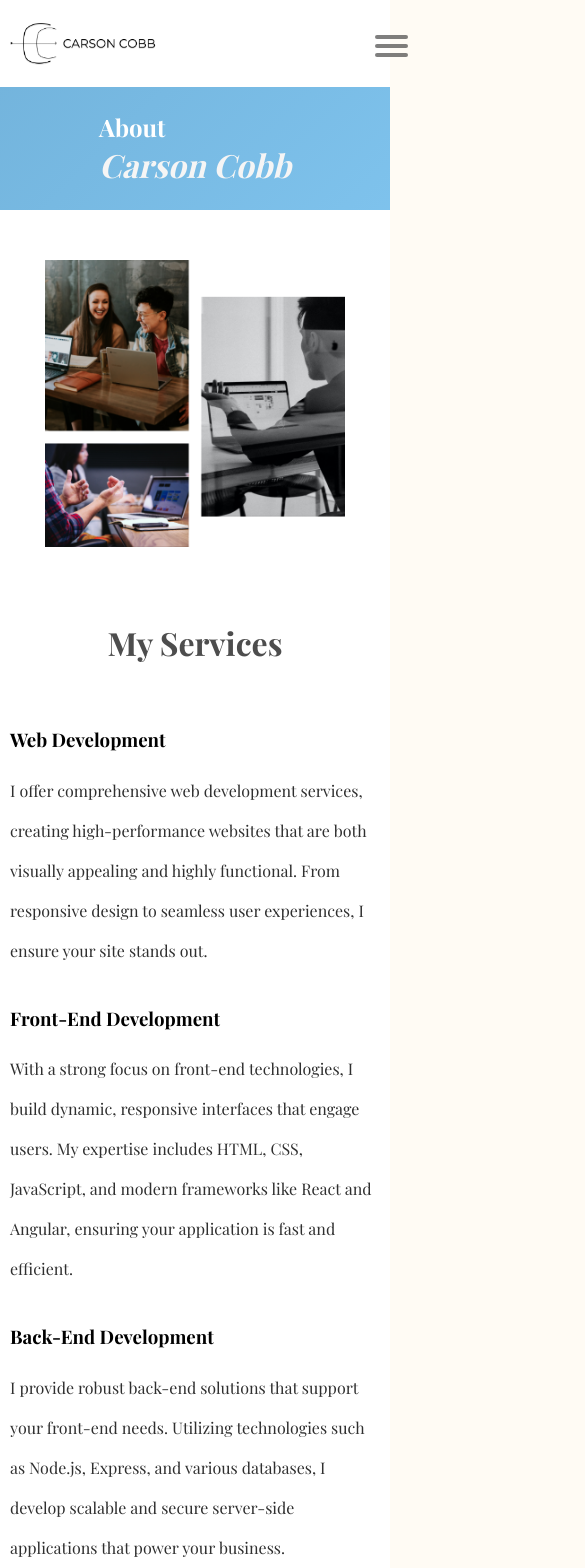
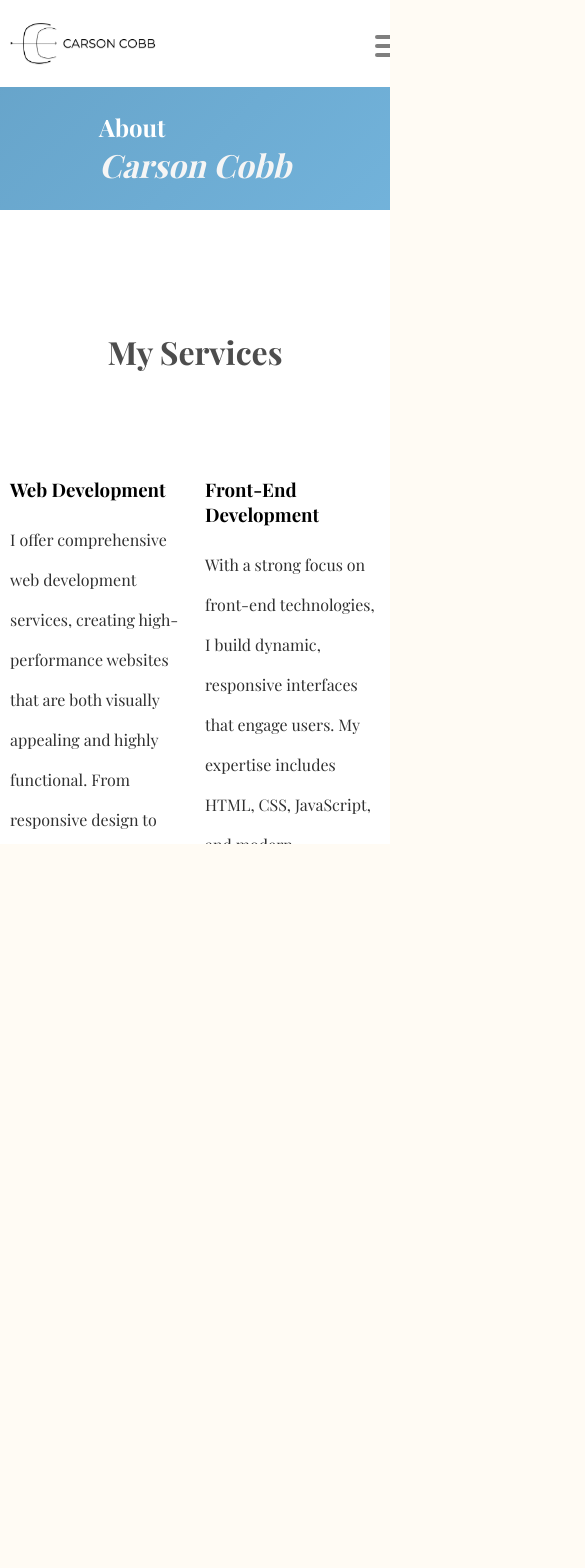
Before and after one commit to carsonbcobb/PortfolioV2, a React (Create React App) app: page /about in a window 390 px wide. Shown: the top 1568 px of the page, 585 px wide, since content can reach past the window. After the commit the page ends 844 px from the top, so only its background shows below. Built offline with nearby package versions, Linux system fonts and the light colour scheme; a web font is replaced by a local one.

Commit message:
interim update

```diff
--- a/src/components/ContactBottom/ContactBottom.jsx
+++ b/src/components/ContactBottom/ContactBottom.jsx
@@ -22,8 +22,6 @@ const ContactBottom=() =>
 					</p>
 					<p className='mob-text'>
 					I’m always excited to connect with fellow professionals, potential collaborators, and anyone interested in discussing innovative projects. Whether you have a question, need a consultation, or are looking to start a new project, I’d love to hear from you. Please feel free to reach out using the form below, and I will get back to you as soon as possible.
-
-s.
 					</p>
 					<form id='form'>
 						<div className='touch__content--form-group'>
@@ -112,7 +110,7 @@ s.
 					</div>
 				</div>
 			</section>
-			<p id='copyright'>© Copyright 2021 Carson Cobb. All rights reserved.</p>
+			<p id='copyright'>© Copyright 2024 Carson Cobb. All rights reserved.</p>
 		</div>
 	);
 };
--- a/src/components/ContactBottom/ContactBottom.styles.scss
+++ b/src/components/ContactBottom/ContactBottom.styles.scss
@@ -142,6 +142,10 @@
 }
 
 @media (max-width: 768px) {
+
+	#contact-bottom {
+		padding: 0 20px;
+	}
 	.touch {
 		margin-top: 10px;
 		flex-direction: column;
@@ -150,12 +154,24 @@
 	.touch__image {
 		padding-top: 75px;
 	}
+
+	#contact-bottom .touch__content {
+		width: 100%;
+		padding: 0 20px;
+	}
+
+	.extra-contact {
+		flex-direction: column-reverse;
+	}
 }
+
 
 @media (max-width: 425px) {
 	.touch {
 		padding: 0 25px;
 	}
+
+
 
 	.touch__image {
 		padding-top: 75px;
--- a/src/components/MobileHeader/MobileHeader.jsx
+++ b/src/components/MobileHeader/MobileHeader.jsx
@@ -22,23 +22,23 @@ const MobileHeader=() =>
 				<span></span>
 
 				<ul id='menu'>
-					<div class='nav__links--mobile'>
-						<Link to='/' class='nav__links--mobile-link'>
+					<div className='nav__links--mobile'>
+						<Link to='/' className='nav__links--mobile-link'>
 							HOME
 						</Link>
-						<Link to='/about' class='nav__links--mobile-link'>
+						<Link to='/about' className='nav__links--mobile-link'>
 							ABOUT
 						</Link>
 
-						<Link to='/portfolio' class='nav__links--mobile-link'>
+						<Link to='/portfolio' className='nav__links--mobile-link'>
 							PORTFOLIO
 						</Link>
-						<Link to='/contact' class='nav__links--mobile-link'>
+						<Link to='/contact' className='nav__links--mobile-link'>
 								CONTACT
 						</Link>
 
 						<br />
-						<img src={ logoDropdown } class='nav__links--mobile-logo' />
+						<img src={ logoDropdown } className='nav__links--mobile-logo' />
 					</div>
 				</ul>
 			</div>
--- a/src/components/MobileHeader/MobileHeader.styles.scss
+++ b/src/components/MobileHeader/MobileHeader.styles.scss
@@ -19,7 +19,7 @@
 	display: block;
 	position: relative;
 	top: 50px;
-	left: 700px;
+	left: 90%;
 	z-index: 1;
 
 	-webkit-user-select: none;
@@ -194,7 +194,7 @@
 @media (max-width: 768px) {
 	.mobile-logo {
 		position: absolute !important;
-		padding: 100px 0 0 50px;
+		padding: 100px 0 0 10px;
 
 		img {
 			max-width: 150px;
--- a/src/components/Slider/Slider.styles.scss
+++ b/src/components/Slider/Slider.styles.scss
@@ -66,7 +66,7 @@
 	}
 
 	#slider {
-		padding-left: 50px;
+		padding-left: 0px;
 	}
 
 	#slide-arrow {
@@ -81,7 +81,7 @@
 	}
 
 	#slider {
-		padding-left: 75px;
+		padding: 0 10px;
 	}
 }
 
--- a/src/index.css
+++ b/src/index.css
@@ -24,13 +24,12 @@ html,
 }
 
 body::-webkit-scrollbar {
-	width: 1em;
+	width: 5px;
 }
 
 body::-webkit-scrollbar-thumb {
 	background-color: #03D1C1;
 	outline: 1px solid white;
-	border-radius: 100em;
 }
 
 @media (max-width: 768px) {
@@ -38,7 +37,7 @@ body::-webkit-scrollbar-thumb {
 	body,
 	html,
 	.body {
-		overflow-x: visible;
+		overflow-x: hidden;
 	}
 
 	body::-webkit-scrollbar {}
--- a/src/sections/About/About.jsx
+++ b/src/sections/About/About.jsx
@@ -24,41 +24,35 @@ const About=() =>
 				</div>
 			</section>
 			<section className='services'>
-				<div className='services__img'>
-					<img src={ serviceImage } />
-				</div>
 
-				<div className='services__content'>
+
+				<div className="services__content">
     <h2>My Services</h2>
-
-  <div class="service">
+    <div className="services__grid">
+        <div className="service">
             <h3>Web Development</h3>
             <p>I offer comprehensive web development services, creating high-performance websites that are both visually appealing and highly functional. From responsive design to seamless user experiences, I ensure your site stands out.</p>
         </div>
-
-  <div class="service">
+        <div className="service">
             <h3>Front-End Development</h3>
             <p>With a strong focus on front-end technologies, I build dynamic, responsive interfaces that engage users. My expertise includes HTML, CSS, JavaScript, and modern frameworks like React and Angular, ensuring your application is fast and efficient.</p>
         </div>
-
-  <div class="service">
+        <div className="service">
             <h3>Back-End Development</h3>
             <p>I provide robust back-end solutions that support your front-end needs. Utilizing technologies such as Node.js, Express, and various databases, I develop scalable and secure server-side applications that power your business.</p>
         </div>
-
-  <div class="service">
+        <div className="service">
             <h3>Creative Design</h3>
             <p>Combining technical skills with a creative touch, I deliver unique and engaging designs that enhance user interaction. Whether it’s designing a new layout or revamping an existing one, I focus on creating an intuitive and aesthetically pleasing user experience.</p>
         </div>
-
-  <div class="service">
+        <div className="service">
             <h3>E-Commerce Solutions</h3>
             <p>Specializing in e-commerce, I create tailored online stores that drive sales and improve customer satisfaction. From Shopify to custom solutions, I provide everything you need to succeed in the digital marketplace.</p>
         </div>
-
-  <div class="service">
-    <h3>Consulting & Team Leadership</h3>
+        <div className="service">
+            <h3>Consulting &amp; Team Leadership</h3>
             <p>With extensive experience in leading development teams, I offer consulting services to help guide your project to success. Whether you need strategic planning, team management, or technical guidance, I provide the expertise to drive your project forward.</p>
+        </div>
     </div>
 </div>
 			</section>
--- a/src/sections/About/About.styles.scss
+++ b/src/sections/About/About.styles.scss
@@ -50,16 +50,40 @@
 	}
 }
 
+.services__grid {
+    display: grid;
+    grid-template-columns: 1fr 1fr;
+    gap: 20px;
+	margin: 40px 0;
+}
+
+#about .services {
+	display: flex;
+	flex-direction: column-reverse;
+	justify-content: space-evenly;
+	align-items: center;
+	padding: 0 50px;
+	margin-top: 50px;
+}
+
 .service {
 	h3 {
 		text-align: left;
 	}
 }
 
+#about #contact-bottom .touch {
+	padding-top: 10px;
+}
+
 @media (max-width: 768px) {
 	.service-addition {
 		padding: 0 110px;
 		line-height: 1.5;
+	}
+
+	#about .services__content {
+		padding-left: 0;
 	}
 }
 
--- a/src/sections/Home/Home.jsx
+++ b/src/sections/Home/Home.jsx
@@ -35,7 +35,7 @@ const Home=() =>
 							<br />
 							<span className='teal'>Developer</span>
 						</h1>
-						<p className='bold desk-text'>
+						<p className='bold hero-title-description'>
 						Full Stack Developer & E-commerce Expert
 						</p>
 						<br />
@@ -44,8 +44,7 @@ const Home=() =>
 							Vue | Liquid | Python | Node.js | AWS | SQL | + MORE!
 						</p>
 						<p className='mob-text'>
-						HTML | CSS | JQuery | JavaScript | TypeScript | React | Vue | Liquid |<br />{ ' ' }
-							Python | Node.js | AWS | SQL | + MORE!
+						HTML | CSS | JQuery | JavaScript | TypeScript | React | Vue | Liquid | Python | Node.js | AWS | SQL | + MORE!
 						</p>
 						<div className='button'>
 							<Link to='/about'>
@@ -100,7 +99,7 @@ const Home=() =>
 				</div>
 			</section>
 			<section className='home-slider'>
-				<h2>Take A Look At My Work</h2>
+				<h2>Side Work + Personal Projects</h2>
 				<HomeSlider />
 			</section>
 			<ContactBottom />
--- a/src/sections/Home/Home.styles.scss
+++ b/src/sections/Home/Home.styles.scss
@@ -111,13 +111,25 @@
 	.hero {
 		display: flex;
 		flex-direction: column;
+		margin-top: 0;
+
+		h1 {
+			font-size: 3rem;
+		}
 	}
 
 	.hero__content {
-		background: rgba(255, 255, 255, 0.788);
-		padding: 50px;
+		padding: 0 50px;
 		border-radius: 10px;
-		margin-top: 50px;
+		margin-top: 0px;
+
+		h1 {
+			margin-top: 0;
+		}
+
+		.hero-title-description {
+			padding-right: 35%;
+		}
 	}
 
 	.hero__image {
@@ -128,7 +140,7 @@
 		display: block;
 
 		img {
-			max-width: 350px;
+			max-width: 200px;
 		}
 	}
 }
@@ -189,9 +201,8 @@
 		margin-top: 100px;
 
 		h2 {
-			font-size: 2rem;
+			font-size: 1.5rem;
 			text-align: start;
-			padding-left: 50px;
 			margin: 0;
 			padding-bottom: 50px;
 		}
@@ -199,6 +210,14 @@
 }
 
 @media (max-width: 768px) {
+
+	.mob-text {
+		display: block;
+	}
+
+	.desk-text {
+		display: none;
+	}
 	.home-slider {
 		margin-top: 100px;
 
@@ -255,6 +274,7 @@
 }
 
 .services__img {
+	margin-top: 20px;
 	img {
 		max-width: 500px;
 	}
@@ -266,8 +286,8 @@
 
 @media (max-width: 1024px) {
 	.services__content {
-		padding-left: 50px;
 
+		padding-left: 0px;
 		h2 {
 			font-size: 2rem;
 		}
@@ -287,11 +307,15 @@
 		justify-content: space-evenly;
 		align-items: center;
 		padding: 0 50px;
-		margin-top: 150px;
+		margin-top: 0px;
 
 		h2 {
 			padding-top: 50px;
 		}
+	}
+
+	.services__img {
+		display: none;
 	}
 }
 
--- a/src/sections/Portfolio/Portfolio.styles.scss
+++ b/src/sections/Portfolio/Portfolio.styles.scss
@@ -11,6 +11,9 @@
 	img {
 		max-width: 100%;
 	}
+}
+#portfolio #contact-bottom .touch {
+	padding-top: 10px;
 }
 
 .portfolio__work--list {
```
Lines whose indentation alone changed are shown as unchanged.
